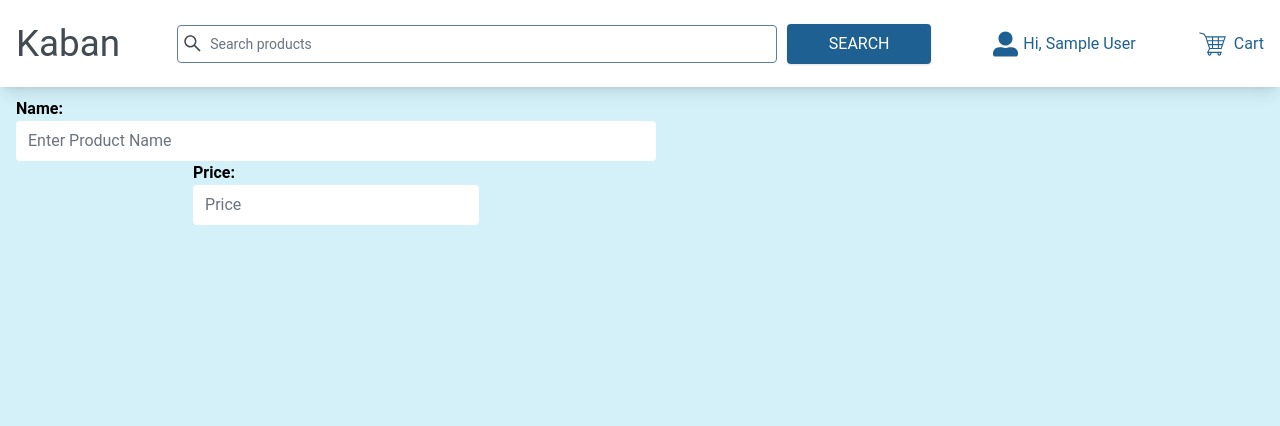
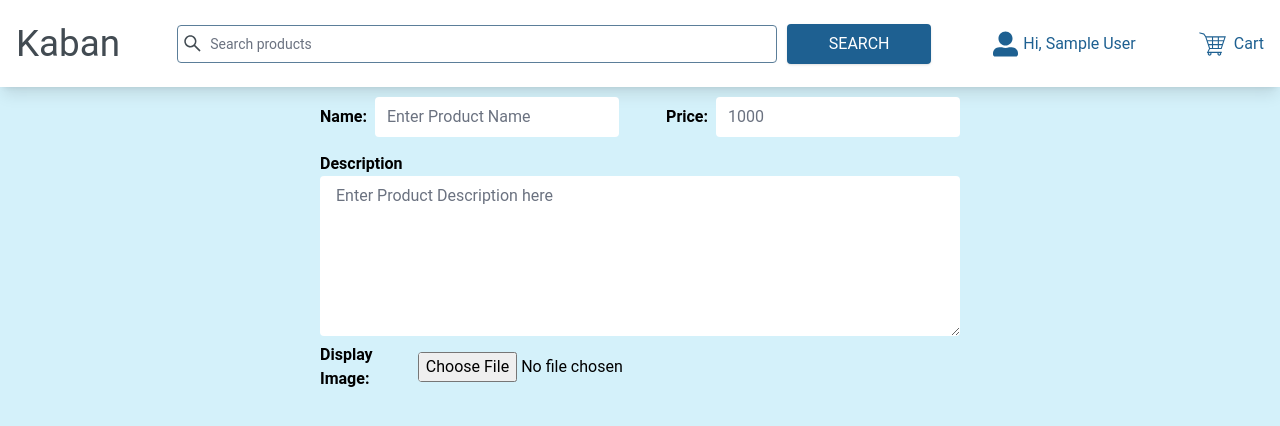
Before and after one commit to mysticwillz/kaban-ecommerce, a React (Create React App) app: page /create-listing in a window 1280 px wide. Shown: the top 426 px of the page. Built offline with nearby package versions, Linux system fonts and the light colour scheme; no server answers; sample sign-in values are in the browser's storage.

Commit message:
creating the input UI in the CreatListing page

```diff
--- a/src/Pages/CreateListing.jsx
+++ b/src/Pages/CreateListing.jsx
@@ -18,10 +18,11 @@ function CreateListing() {
   };
 
   return (
-    <main className="max-w-2xl mt-[10px]">
-      <form className="flex flex-col items-center justify-centre w-full">
-        <div className="w-full  mx-auto px-4 ">
-          <label htmlFor="name" className="font-bold ">
+    <main className="max-w-2xl mx-auto mt-[10px]">
+      <form className="flex flex-col  w-full">
+        <div className="w-full flex justify-between items-center  px-4 ">
+          <div className="flex items-center">
+            <label htmlFor="name" className="font-bold pr-2 ">
               Name:
             </label>
             <input
@@ -35,8 +36,9 @@ function CreateListing() {
               className="w-full rounded border-0 focus:border-[#1e6091] "
             />
           </div>
-        <div>
-          <label htmlFor="name" className="font-bold ">
+
+          <div className="flex items-center">
+            <label htmlFor="price" className="font-bold pr-2 ">
               Price:
             </label>
             <input
@@ -45,8 +47,39 @@ function CreateListing() {
               onChange={(e) => {
                 handleChange(e);
               }}
-            value={name}
-            placeholder="Price"
+              value={price}
+              placeholder="1000"
+              className="w-full rounded border-0 focus:border-[#1e6091] "
+            />
+          </div>
+        </div>
+        <div className="mt-[15px] w-full px-4">
+          <p htmlFor="para" className="font-bold ">
+            Description
+          </p>
+          <textarea
+            onChange={(e) => {
+              handleChange(e);
+            }}
+            id="para"
+            value={para}
+            rows="6"
+            placeholder="Enter Product Description here"
+            className=" border-0 focus:border-[#1e6091] w-full rounded px-4"
+          ></textarea>
+        </div>
+        <div className="flex px-4 items-center">
+          <p htmlFor="img" className="font-bold pr-2 ">
+            Display Image:
+          </p>
+          <input
+            type="file"
+            id="img"
+            max={1}
+            onChange={(e) => {
+              handleChange(e);
+            }}
+            value={img}
             className="w-full rounded border-0 focus:border-[#1e6091] "
           />
         </div>
```
Lines whose indentation alone changed are shown as unchanged.
